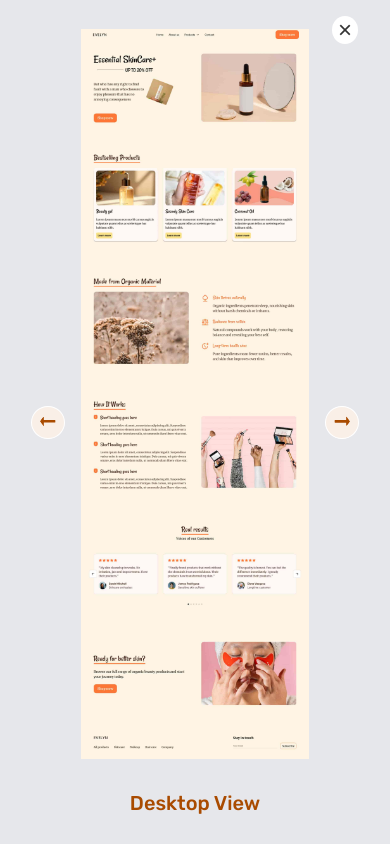
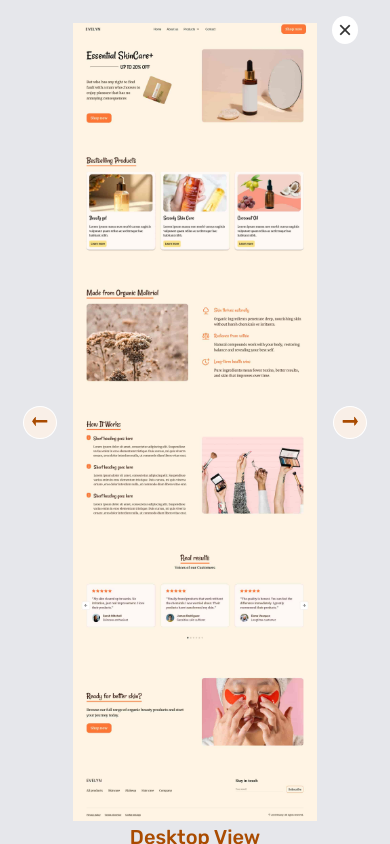
Before and after one commit to liymntnai/liymntai_website, a plain HTML site: page Evelyn.html in a window 390 px wide. Both pictures are taken after a click on the element 195 px from the left and 543 px from the top of the page. Shown: the top 844 px of the page. Drawn offline with Linux system fonts and the light colour scheme; a web font is replaced by a local one.

Commit message:
Updated hero-wrap paddings and modal-container paddings

```diff
--- a/Evelyn.html
+++ b/Evelyn.html
@@ -17,42 +17,38 @@
   <body>
     <div class="modal-container">
       <div class="modal">
-        <div class="wrapper">
-          <div class="content-3">
+          <div class="content-4">
             <div class="flex gap-2 align-center">
               <button class="prev">
-                <img src="../img/Arrow-left-accent.svg" alt="" />
+                <img src="img/Arrow-left-accent.svg" alt="" />
               </button>
-              <div class="content-2 carousel active">
-                <div class="img">
-                  <img src="../img/Evelyn-Desktop.jpg" alt="" />
+
+                <div class="img carousel active">
+                  <img src="img/Evelyn-Desktop.jpg" alt="" />
                 </div>
-                <h4 class="view-text active">Desktop View</h4>
-              </div>
-              <div class="content-2 carousel">
-                <div class="img">
-                  <img src="../img/Evelyn-Tablet.jpg" alt="" />
+
+                <div class="img carousel">
+                  <img src="img/Evelyn-Tablet.jpg" alt="" />
                 </div>
-                <h4 class="view-text">Tablet View</h4>
-              </div>
-              <div class="content-2 carousel">
-                <div class="img">
-                  <img src="../img/Evelyn-Mobile.jpg" alt="" />
+
+                <div class="img carousel">
+                  <img src="img/Evelyn-Mobile.jpg" alt="" />
                 </div>
-                <h4 class="view-text">Mobile View</h4>
-              </div>
 
               <button class="next">
-                <img src="../img/Arrow-left-accent.svg" alt="" />
+                <img src="img/Arrow-left-accent.svg" alt="" />
               </button>
             </div>
+
+            <h4 class="view-text">Desktop View</h4>
           </div>
-        </div>
+
       </div>
-      <div class="overlay">
+    <div class="overlay">
         <button class="close-modal">&times;</button>
       </div>
     </div>
+
 
     <div class="section-hero">
       <div class="hero drop-shadow">
--- a/showcase.css
+++ b/showcase.css
@@ -2,7 +2,7 @@
 .hero-wrap {
   padding: 32px 0;
 }
-.description{
+.description {
   max-width: 760px;
 }
 /* Gallery Section */
@@ -31,17 +31,17 @@
   opacity: 0.8;
   cursor: pointer;
 }
-.description{
+.description {
   max-width: 700px;
   text-align: center;
 }
-.live-site{
+.live-site {
   color: var(--accent);
 }
-.live-site:hover{
+.live-site:hover {
   color: var(--accent-hover);
 }
-.live-site>img{
+.live-site > img {
   transform: rotate(135deg);
   width: 16px;
 }
@@ -89,31 +89,40 @@
   border: none;
   border-radius: 50%;
 }
-.next:hover, .prev:hover{
+.next:hover,
+.prev:hover {
   background-color: #ff9946;
   opacity: 0.8;
   cursor: pointer;
 }
 .modal {
   position: relative;
-  overflow: auto;
   z-index: 500;
-  margin: 0 auto;
+  margin: auto;
+  height: 100%;
+}
+.modal>.content-4{
+  height: 100%;
+}
+.modal>.content-4>.flex{
+  height: 100%;
 }
 .img {
-  height: 730px;
+  height: 100%;
+  /* max-height: 730px; */
   overflow: auto;
 }
 .modal-container {
   display: none;
-  position:fixed;
+  position: fixed;
   inset: 0;
   align-items: center;
   justify-content: center;
   z-index: 100;
-  padding: 8%;
-  background-color: rgba(0, 0, 0, 0.856);
+  padding: 3% 5%;
+  /* background-color: rgba(0, 0, 0, 0.856); */
   backdrop-filter: blur(3px);
+  height: 100vh;
 }
 .modal-container.active {
   display: flex;
@@ -122,10 +131,7 @@
   background-color: #e6e7eb;
   position: absolute;
   inset: 0;
-  z-index: 5;
-}
-.wrapper{
-    margin:0 auto;
+  z-index: 50;
 }
 .carousel {
   display: none;
@@ -136,9 +142,7 @@
   display: block;
 }
 .view-text {
-  display: none;
   text-align: center;
-  margin-top: 32px;
 }
 .view-text.active {
   display: block;
@@ -219,17 +223,21 @@
     opacity: 0.8;
     cursor: pointer;
   }
-  .modal .flex.gap-2{
+  .modal-container{
+    padding:5%;
+  }
+  .modal .flex.gap-2 {
     gap: 16px;
   }
   .prev > img,
   .next > img {
     width: 16px;
   }
-.prev,.next{
+  .prev,
+  .next {
     padding: 8px;
   }
-.close-modal{
+  .close-modal {
     font-size: 2rem;
   }
 }
@@ -241,14 +249,14 @@
   }
   /* Gallery Section */
   .gallery-section {
-    padding: 64px 120px;
+    padding: 64px;
   }
   .project-image {
     cursor: pointer;
     max-width: 800px;
-    padding: 24px 32px 0;
-    background: linear-gradient(#e6e7eb, #ffdec4);
+    padding: 12px 16px 0;
   }
+
   .views {
     display: flex;
     gap: 16px;
@@ -257,9 +265,9 @@
     color: var(--background);
   }
   .btn-view {
-    padding: 8px 16px;
+    padding: 6px 12px;
     background: var(--background);
-    border-radius: 32px;
+    border-radius: px;
   }
   .btn-view h5 {
     color: var(--accent);
@@ -271,7 +279,10 @@
     opacity: 0.8;
     cursor: pointer;
   }
-.close-modal{
+  .modal-container{
+    padding: 6%;
+  }
+  .close-modal {
     font-size: 1.5em;
   }
 }
--- a/showcase.js
+++ b/showcase.js
@@ -10,6 +10,7 @@ const nextBtn = document.querySelector('.next');
 
 const openModal = function () {
   modalContainer.classList.toggle('active');
+  // overlay.classList.toggle('none')
   // overlay.classList.toggle('hidden');
   // prevBtn.classList.toggle('hidden')
   // nextBtn.classList.toggle('hidden')
@@ -27,12 +28,12 @@ overlay.addEventListener('click', openModal);
 // Header Carousel slides
 
 const carousels = document.querySelectorAll('.carousel');
-const viewTexts = document.querySelectorAll('.view-text')
+const viewText = document.querySelector('.view-text')
 
 let curSlide = 0;
+let views = ['Desktop View', 'Tablet View', 'Mobile View']
 const showSlide = function(n){
   carousels[curSlide].classList.toggle('active');
-  viewTexts[curSlide].classList.toggle('active');
   curSlide+=n
   if(curSlide<0)
    curSlide=carousels.length-1;
@@ -40,7 +41,7 @@ const showSlide = function(n){
     curSlide=0;
 
   carousels[curSlide].classList.toggle('active');
-  viewTexts[curSlide].classList.toggle('active');
+  viewText.textContent = views[curSlide]
 
 }
 const forwardSlide = function(){
--- a/style.css
+++ b/style.css
@@ -226,7 +226,7 @@ background-color: var(--background);
 }
 .hero{
     overflow: hidden;
-    padding: 0 48px;
+    padding: 0 24px;
     border-radius: 8px;
     background-color: var(--background);
 }
--- a/utilities.css
+++ b/utilities.css
@@ -594,7 +594,7 @@ font-weight: 500;
 }
 h5{
 font-weight: 400;
-font-size:18px;
+font-size:16px;
 }
 .h5-medium{
 font-size:16px;
```
Also changed, not shown: Gabriella-Bilingual-School.html (+15 -19 lines), International-Nursery-School.html (+12 -17 lines), Kishis-restaurant.html (+12 -16 lines), Mike-Brighton.html (+11 -18 lines), index.html (+6 -6 lines). Lines whose indentation alone changed are shown as unchanged.
